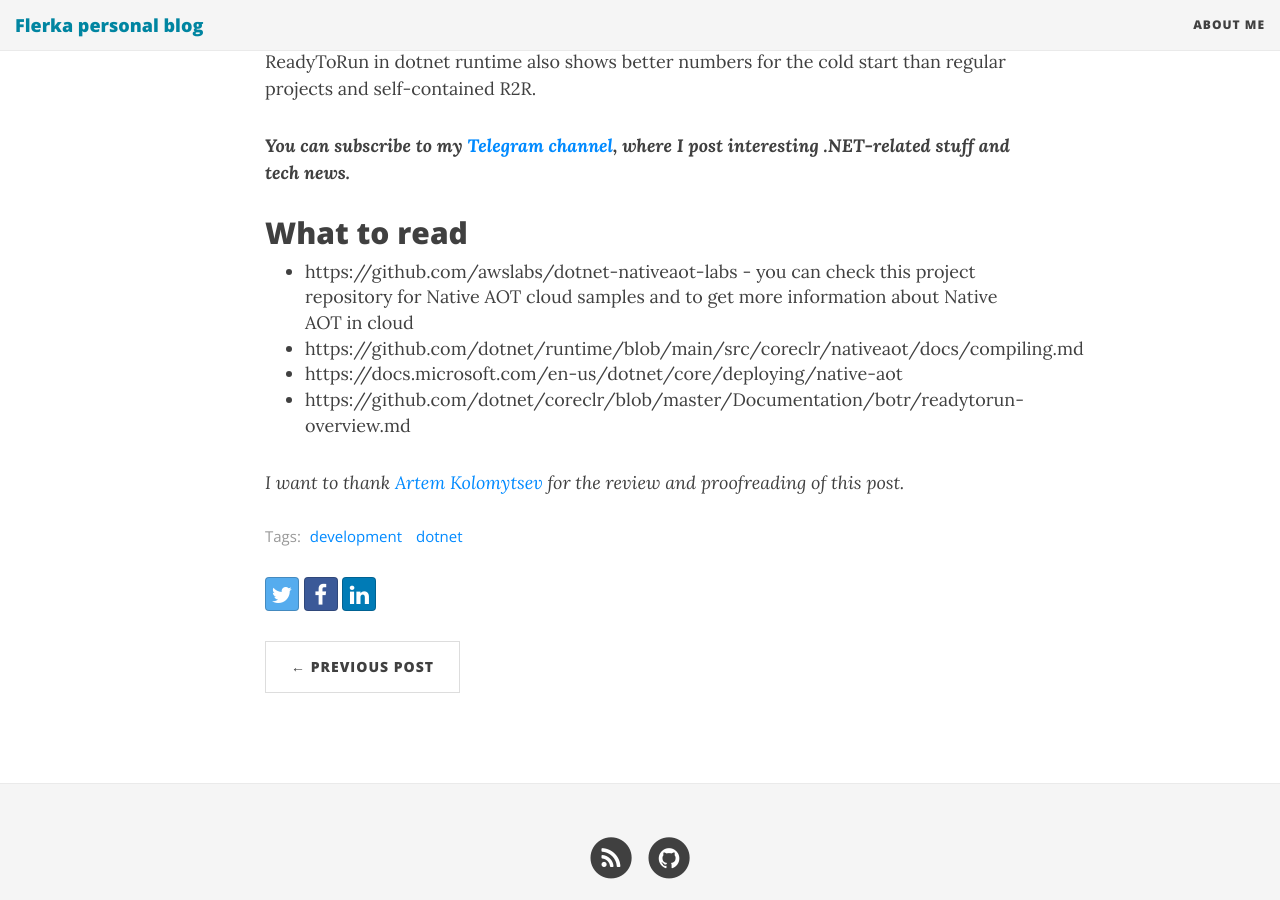
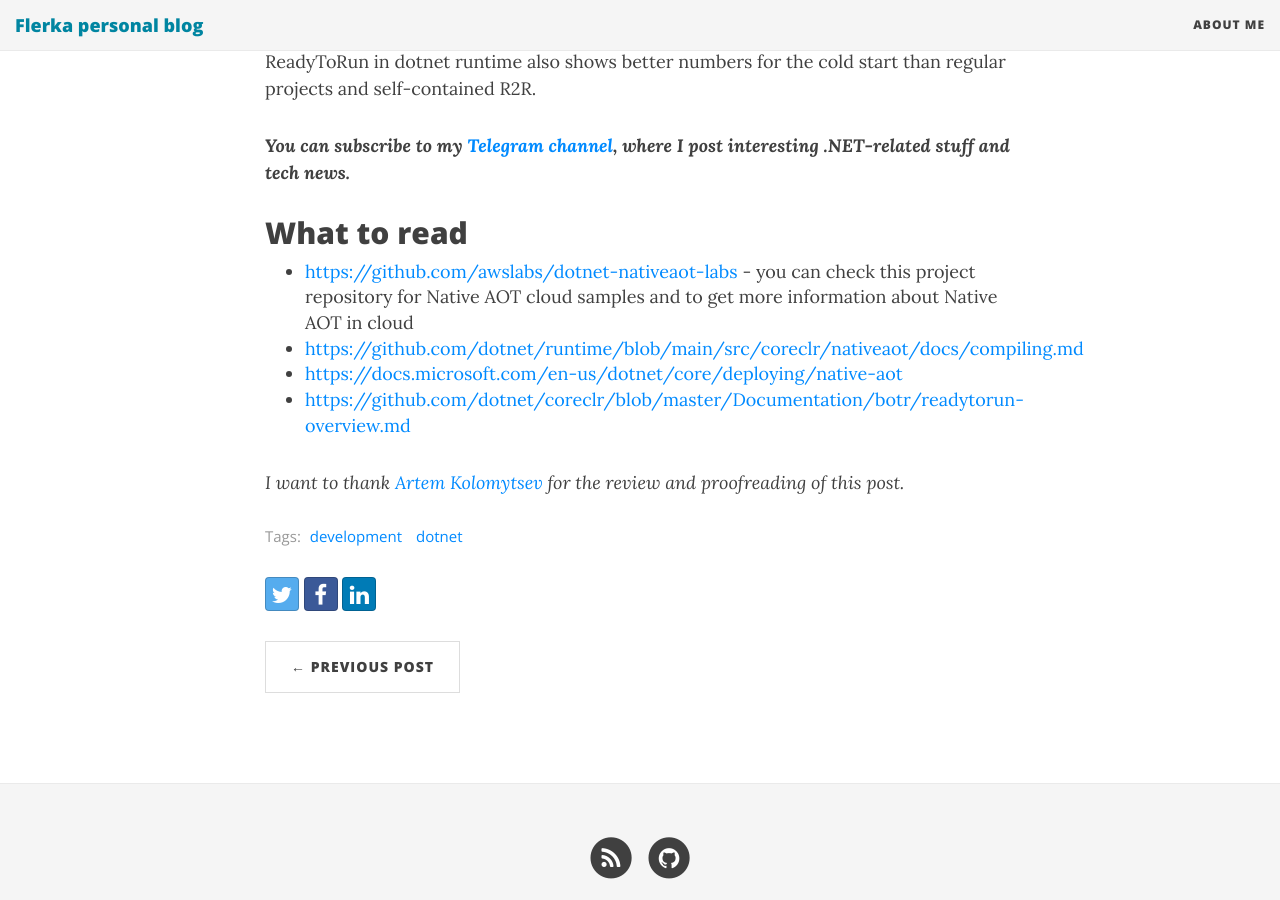
Before and after one commit to flerka/personal-blog, a Jekyll site: the page built from _posts/2022-06-21-ahead-of time-compilation.md, in a window 1280 px wide and 900 px high, scrolled down 7950 px. Built offline with Jekyll 4.4.1, drawn with Linux system fonts in a browser that asks for light colours; nearby versions of some CDN libraries; comment, search, counter and statistics services are not loaded; some of the changed lines change nothing that is shown.

Commit message:
Fix links on the blog

```diff
--- a/_posts/2022-06-21-ahead-of time-compilation.md
+++ b/_posts/2022-06-21-ahead-of time-compilation.md
@@ -167,10 +167,10 @@ As you can see, Native AOT shows better numbers for the warm and cold start. Rea
 __*You can subscribe to my [Telegram channel](https://t.me/dotnetarticles), where I post interesting .NET-related stuff and tech news.*__
 
 ## What to read
-- https://github.com/awslabs/dotnet-nativeaot-labs - you can check this project repository for Native AOT cloud samples and to get more information about Native AOT in cloud
-- https://github.com/dotnet/runtime/blob/main/src/coreclr/nativeaot/docs/compiling.md
-- https://docs.microsoft.com/en-us/dotnet/core/deploying/native-aot
-- https://github.com/dotnet/coreclr/blob/master/Documentation/botr/readytorun-overview.md
+- [https://github.com/awslabs/dotnet-nativeaot-labs](https://github.com/awslabs/dotnet-nativeaot-labs) - you can check this project repository for Native AOT cloud samples and to get more information about Native AOT in cloud
+- [https://github.com/dotnet/runtime/blob/main/src/coreclr/nativeaot/docs/compiling.md](https://github.com/dotnet/runtime/blob/main/src/coreclr/nativeaot/docs/compiling.md)
+- [https://docs.microsoft.com/en-us/dotnet/core/deploying/native-aot](https://docs.microsoft.com/en-us/dotnet/core/deploying/native-aot)
+- [https://github.com/dotnet/coreclr/blob/master/Documentation/botr/readytorun-overview.md](https://github.com/dotnet/coreclr/blob/master/Documentation/botr/readytorun-overview.md)
 
 
 *I want to thank [Artem Kolomytsev](https://github.com/SuddenGunter/) for the review and proofreading of this post.*
```
